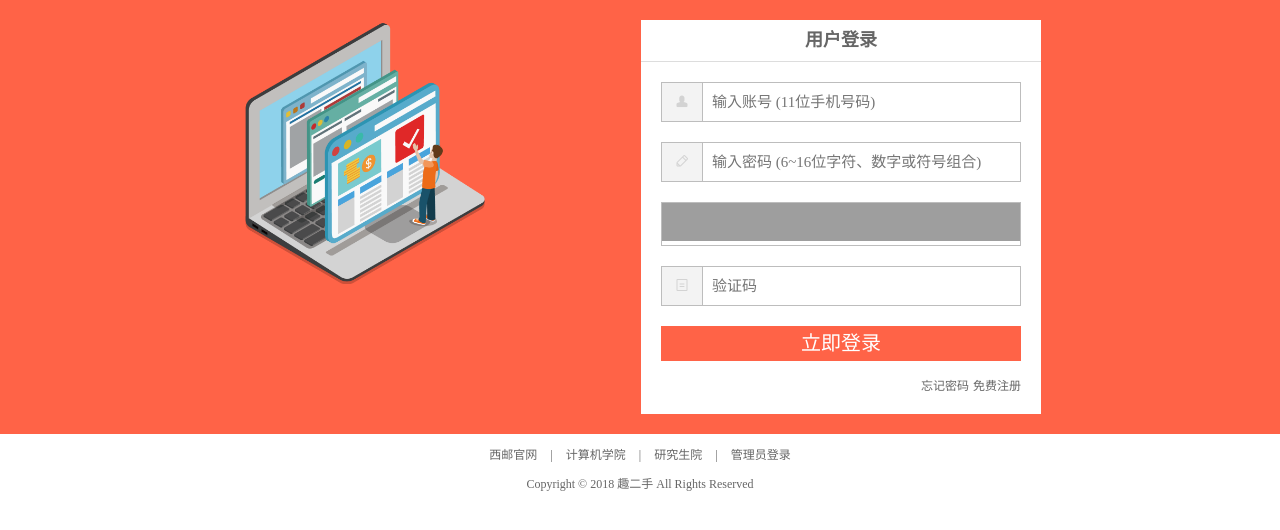
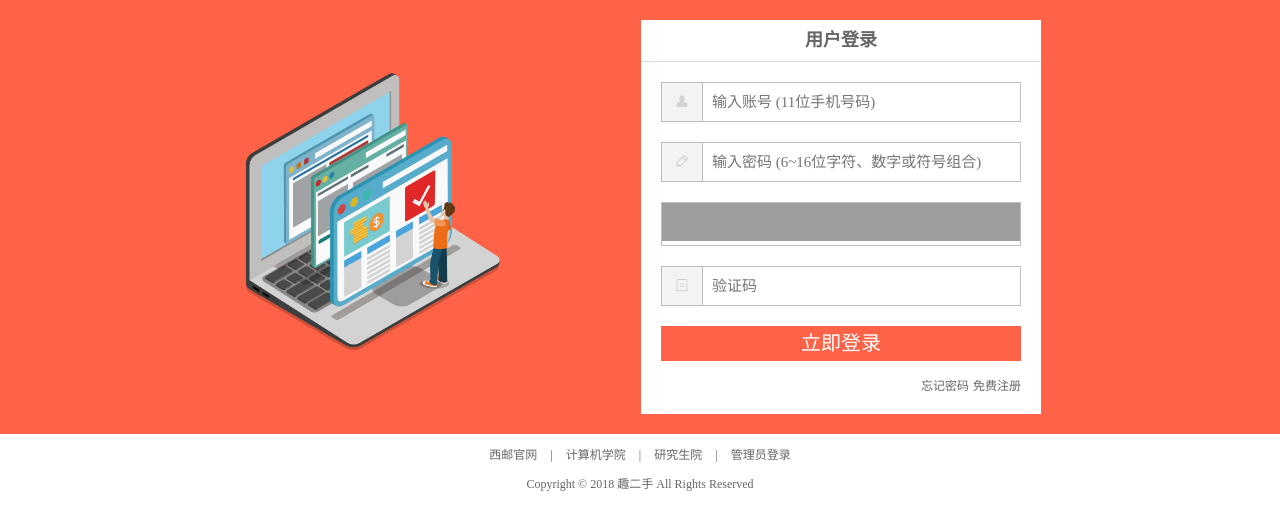
Before and after one commit to DNundy/DSMall, a PHP site: the page made by index/Home/View/login/login.html in a window 1280 px wide. Shown: the part 60-590 px from the top of the page. Run offline with PHP 8.4, Linux system fonts and the light colour scheme; the template is opened without the code that fills it, so the values that code supplies are empty; grey boxes are pictures that could not be loaded.

Commit message:
login OK

```diff
--- a/Public/css/login/login-admin.css
+++ b/Public/css/login/login-admin.css
@@ -43,11 +43,9 @@
     background:url(../../img/login/bg-admin.jpg) no-repeat center 0px;
 }
 .wrap{
-    position: absolute;
-    top: 0;bottom: 0;left: 0;right: 0;
     width: 400px;
-    height: 400px;
-    margin: auto;
+    min-height: 390px;
+    margin: 100px auto 0 auto;
     overflow: hidden;
     background: #fff;
 }
--- a/Public/css/login/login.css
+++ b/Public/css/login/login.css
@@ -52,9 +52,9 @@
     width: 400px;
 }
 .left img{
-    width: 66%;
+    width: 70%;
     height: auto;
-    margin: 0 auto;
+    margin: 50px auto 0 auto;
 }
 
 /* 右侧登录表单 */
```
